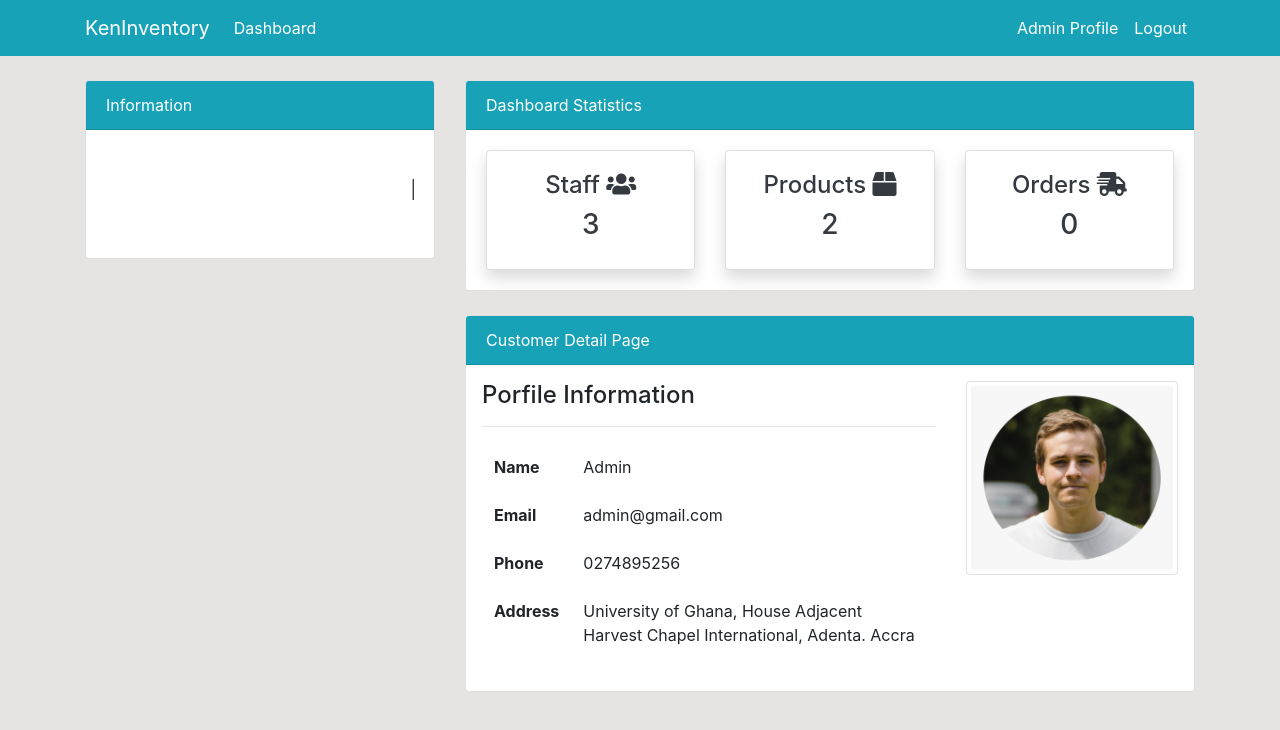
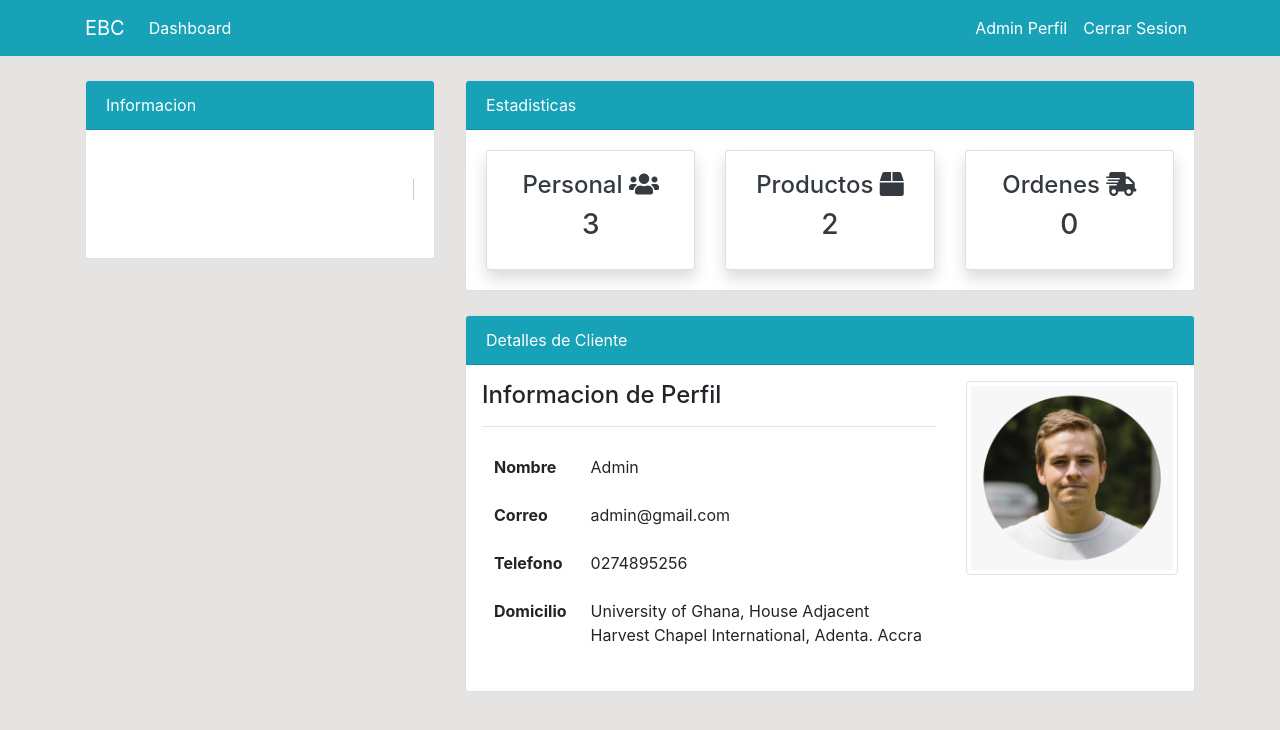
Before and after one commit to coldburnout/SistemaDeControlDeInventarios, a Django app: page /customers/detial/1/ in a window 1280 px wide. Shown: the top 730 px of the page. Run offline with Django 3.2, Linux system fonts and the light colour scheme; a user stored in the database is signed in; data comes from the database, SQL or seed files in the repository; data that the repository does not hold is empty.

Commit message:
Detalles finales

```diff
--- a/inventoryproject/settings.py
+++ b/inventoryproject/settings.py
@@ -84,7 +84,7 @@
         'USERNAME': 'root',
         'HOST': 'localhost',
         'PORT': 3306,
-        'PASSWORD': '',  # Your Password
+        'PASSWORD': '287CE9A59f..',  # Your Password
     }
 }
 
--- a/templates/dashboard/customers.html
+++ b/templates/dashboard/customers.html
@@ -11,9 +11,9 @@
             <thead class="bg-info text-white">
                 <tr>
                     <th scope="col"></th>
-                    <th scope="col">First</th>
-                    <th scope="col">Phone</th>
-                    <th scope="col">Email</th>
+                    <th scope="col">Nombre</th>
+                    <th scope="col">Telefono</th>
+                    <th scope="col">Correo</th>
                 </tr>
             </thead>
             <tbody>
--- a/templates/dashboard/customers_detail.html
+++ b/templates/dashboard/customers_detail.html
@@ -11,30 +11,30 @@
     <div class="col-md-8">
         <div class="card">
             <div class="card-header bg-info text-white">
-                Customer Detail Page
+                Detalles de Cliente
             </div>
             <div class="row p-3">
                 <div class="col-md-8">
                     <table class="table table-borderless">
                         <thead>
-                            <span class="h4">Porfile Information</span class="h4">
+                            <span class="h4">Informacion de Perfil</span class="h4">
                             <hr>
                         </thead>
                         <tbody>
                             <tr>
-                                <th>Name</th>
+                                <th>Nombre</th>
                                 <td>{{ customers.username }}</td>
                             </tr>
                             <tr>
-                                <th>Email</th>
+                                <th>Correo</th>
                                 <td>{{ customers.email }}</td>
                             </tr>
                             <tr>
-                                <th>Phone</th>
+                                <th>Telefono</th>
                                 <td>{{ customers.profile.phone }}</td>
                             </tr>
                             <tr>
-                                <th>Address</th>
+                                <th>Domicilio</th>
                                 <td>{{ customers.profile.address }}</td>
                             </tr>
                         </tbody>
--- a/templates/dashboard/products_delete.html
+++ b/templates/dashboard/products_delete.html
@@ -6,11 +6,11 @@
 <div class="row my-4">
     <div class="col-md-6 offset-md-3">
         <div class="border p-3 bg-white">
-            <h3>Delete Item</h3>
+            <h3>Borrar Articulo</h3>
             <hr>
             <form method="POST">
                 <div class="alert alert-danger">
-                    <h4>Are you sure, you want to delete {{ item }}?</h4>
+                    <h4>Seguro que quieres borrar {{ item }}?</h4>
                 </div>
                 {% csrf_token %}
                 {{ form }}
--- a/templates/dashboard/products_detail.html
+++ b/templates/dashboard/products_detail.html
@@ -5,7 +5,7 @@
 {% block content %}
 <div class="row my-4">
     <div class="col-md-6 offset-md-3 p-3 bg-white">
-        <h3>Order {{ objects.name }}</h3>
+        <h3>Orden {{ objects.name }}</h3>
         <hr>
         <form>
             {% csrf_token %}
--- a/templates/dashboard/products_edit.html
+++ b/templates/dashboard/products_edit.html
@@ -5,7 +5,7 @@
 {% block content %}
 <div class="row my-4">
     <div class="col-md-6 offset-md-3 p-3 bg-white">
-        <h3>Edit Item</h3>
+        <h3>Editar producto</h3>
         <hr>
         <form>
             {% csrf_token %}
--- a/templates/partials/nav.html
+++ b/templates/partials/nav.html
@@ -1,7 +1,7 @@
 <nav class="navbar navbar-expand-lg navbar-info bg-info">
     <div class="container">
         {% if user.is_authenticated %}
-        <a class="navbar-brand text-white" href="{% url 'dashboard-index' %}">KenInventory</a>
+        <a class="navbar-brand text-white" href="{% url 'dashboard-index' %}">EBC</a>
         <button class="navbar-toggler" type="button" data-toggle="collapse" data-target="#navbarSupportedContent"
             aria-controls="navbarSupportedContent" aria-expanded="false" aria-label="Toggle navigation">
             <span class="navbar-toggler-icon"></span>
@@ -16,21 +16,21 @@
             </ul>
             <ul class="navbar-nav ml-auto">
                 <li class="nav-item active">
-                    <a class="nav-link text-white" href="{% url 'user-profile' %}">{{ user.username }} Profile
+                    <a class="nav-link text-white" href="{% url 'user-profile' %}">{{ user.username }} Perfil
                         <span class="sr-only">(current)</span></a>
                 </li>
                 <li class="nav-item">
-                    <a class="nav-link text-white" href="{% url 'user-logout' %}">Logout</a>
+                    <a class="nav-link text-white" href="{% url 'user-logout' %}">Cerrar Sesion</a>
                 </li>
             </ul>
             {% else %}
             <ul class="navbar-nav ml-auto">
                 <li class="nav-item active">
-                    <a class="nav-link text-white" href="{% url 'user-register' %}">Register <span
+                    <a class="nav-link text-white" href="{% url 'user-register' %}">Registro <span
                             class="sr-only">(current)</span></a>
                 </li>
                 <li class="nav-item">
-                    <a class="nav-link text-white" href="{% url 'user-login' %}">Login</a>
+                    <a class="nav-link text-white" href="{% url 'user-login' %}">Iniciar Sesion</a>
                 </li>
             </ul>
             {% endif %}
--- a/templates/partials/topside.html
+++ b/templates/partials/topside.html
@@ -2,11 +2,11 @@
     <div class="col-md-4 mt-4">
         <div class="card">
             <div class="card-header bg-info text-white">
-                Information
+                Informacion
             </div>
             <div class="card-body">
                 <marquee behavior="" direction="">
-                    <h3 class="my-4">New Information</h3>
+                    <h3 class="my-4">Proyecto Final Jose Daniel Garcia Sepulveda</h3>
                 </marquee>
             </div>
         </div>
@@ -14,7 +14,7 @@
     <div class="col-md-8 mt-4">
         <div class="card">
             <div class="card-header bg-info text-white">
-                Dashboard Statistics
+                Estadisticas
             </div>
             <div class="card-body">
                 <div class="row">
@@ -22,7 +22,7 @@
                         <a class="text-decoration-none text-dark" href="{% url 'dashboard-customers' %}">
                             <div class="card my-card shadow">
                                 <div class="card-body text-center">
-                                    <h4>Staff <i class="fas fa-users"></i></h4>
+                                    <h4>Personal <i class="fas fa-users"></i></h4>
                                     <h3>{{ customer_count }}</h3>
                                 </div>
                             </div>
@@ -32,7 +32,7 @@
                         <a class="text-decoration-none text-dark" href="{% url 'dashboard-products' %}">
                             <div class="card my-card shadow">
                                 <div class="card-body text-center">
-                                    <h4>Products <i class="fas fa-box"></i></h4>
+                                    <h4>Productos <i class="fas fa-box"></i></h4>
                                     <h3>{{ product_count }}</h3>
                                 </div>
                             </div>
@@ -42,7 +42,7 @@
                         <a class="text-decoration-none text-dark" href="{% url 'dashboard-order' %}">
                             <div class="card my-card shadow">
                                 <div class="card-body text-center">
-                                    <h4>Orders <i class="fas fa-shipping-fast"></i></h4>
+                                    <h4>Ordenes <i class="fas fa-shipping-fast"></i></h4>
                                     <h3>{{ order_count }}</h3>
                                 </div>
                             </div>
--- a/templates/user/profile_update.html
+++ b/templates/user/profile_update.html
@@ -7,7 +7,7 @@
     <div class="col-md-8">
         <div class="card">
             <div class="card-header bg-info text-white">
-                Customer Detail Page
+                Detalles de Perfil
             </div>
             <div class="row p-3">
                 <div class="col-md-8">
--- a/templates/user/register.html
+++ b/templates/user/register.html
@@ -1,12 +1,12 @@
 {% extends 'partials/base.html' %}
-{% block title %}Register Page{% endblock %}
+{% block title %}Registro{% endblock %}
 {% load crispy_forms_tags %}
 
 {% block content %}
 <div class="row my-4">
     <div class="col-md-6 offset-md-3">
         <div class="border p-3 bg-white">
-            <h4>Register Page</h4>
+            <h4>Pagina de Registro</h4>
             <hr>
             <form method="POST">
                 {% csrf_token %}
```
Also changed, not shown: templates/dashboard/order.html (+5 -5 lines), templates/dashboard/products.html (+5 -5 lines), templates/user/profile.html (+6 -6 lines), media/profile_images/WhatsApp_Image_2023-02-24_at_11.47.36.jpg (added).
